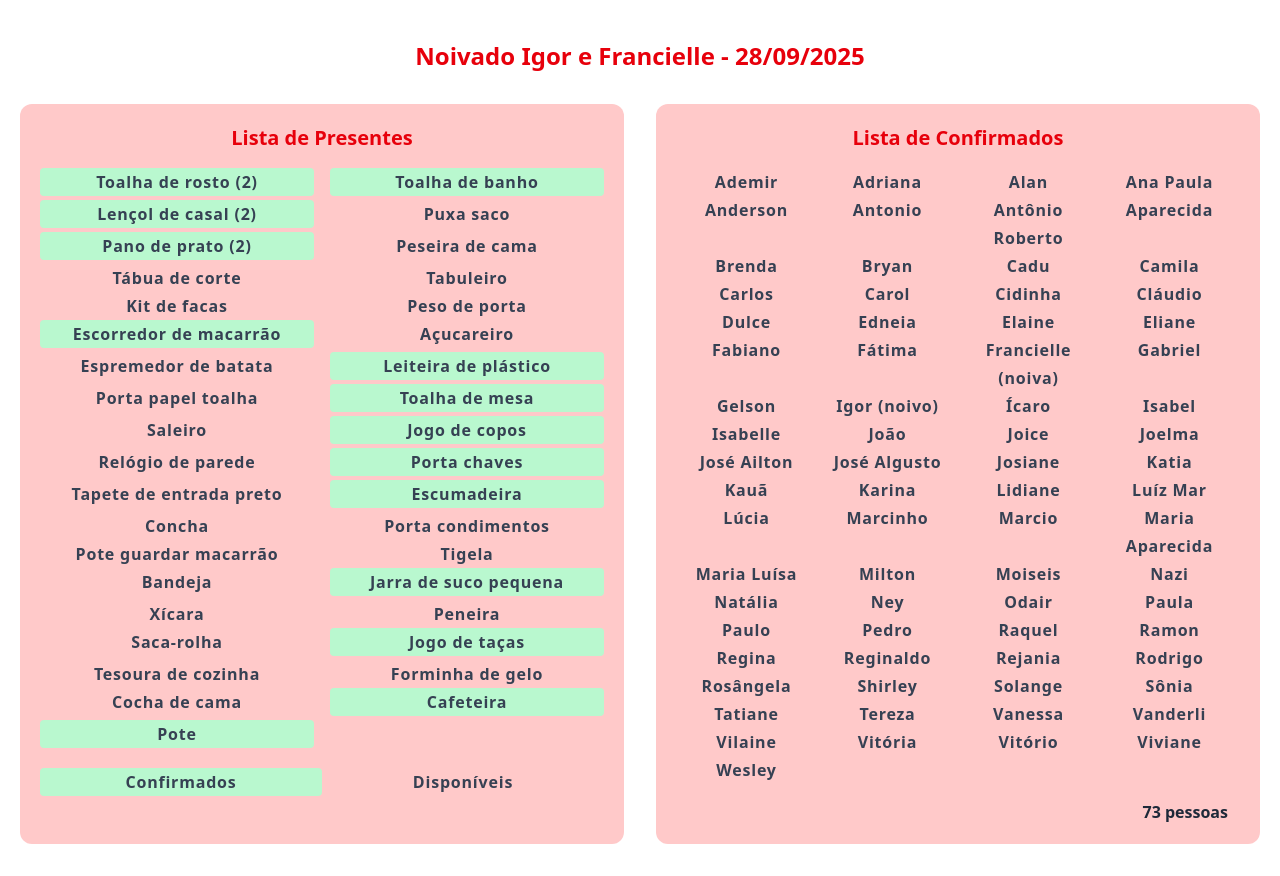
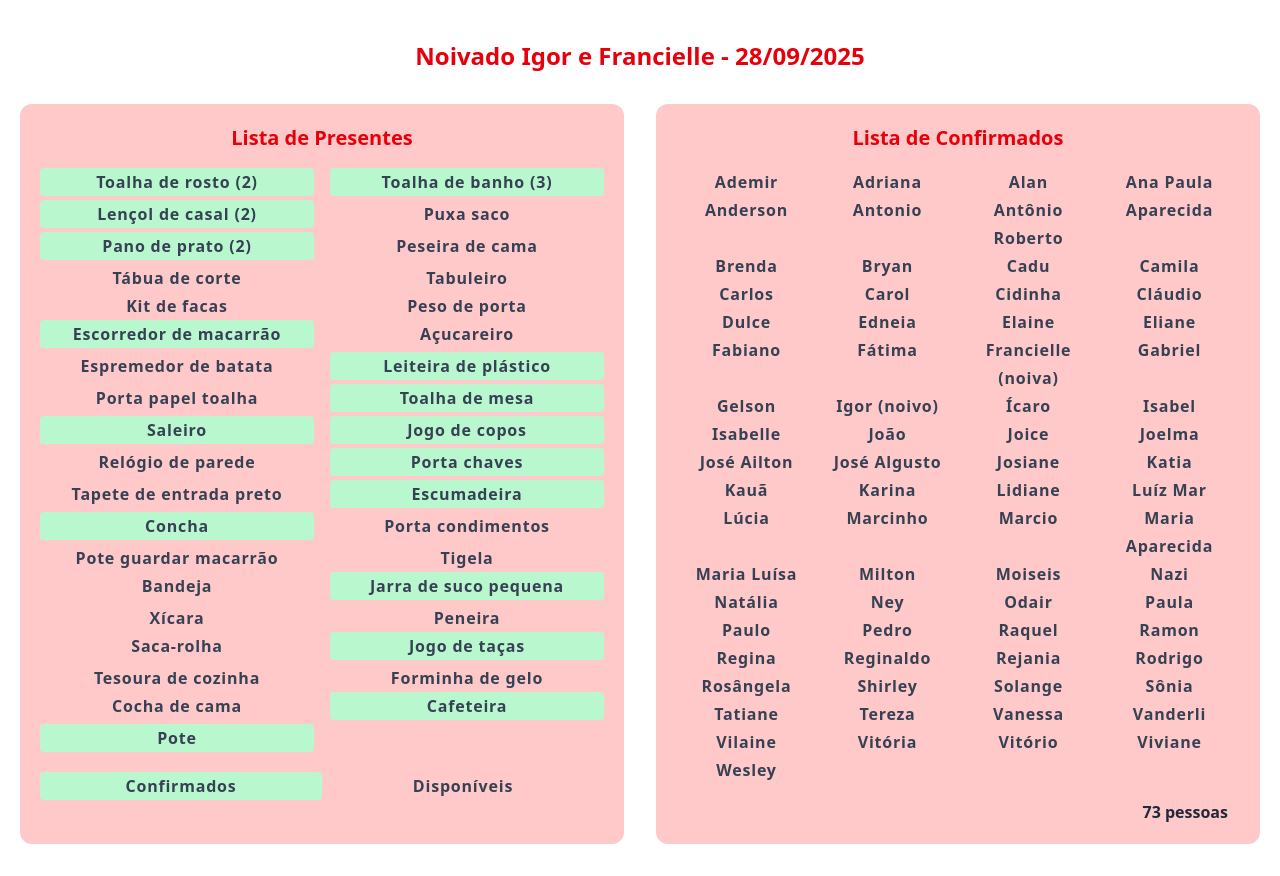
Before and after one commit to igorjosiel/Itens_meu_noivado, a plain HTML site: page index.html in a window 1280 px wide. Drawn offline with nearby package versions, Linux system fonts and the light colour scheme.

Commit message:
fix: ajusta a lista de presentes.

```diff
--- a/index.html
+++ b/index.html
@@ -16,7 +16,7 @@
 
             <ul class="grid grid-cols-1 md:grid-cols-2 md:gap-x-4 text-gray-700 font-bold mx-5 text-center tracking-wider leading-7">
                 <li class="bg-green-200 rounded mb-1">Toalha de rosto (2)</li>
-                <li class="bg-green-200 rounded mb-1">Toalha de banho</li>
+                <li class="bg-green-200 rounded mb-1">Toalha de banho (3)</li>
                 <li class="bg-green-200 rounded mb-1">Lençol de casal (2)</li>
                 <li>Puxa saco</li>
                 <li class="bg-green-200 rounded mb-1">Pano de prato (2)</li>
@@ -31,13 +31,13 @@
                 <li class="bg-green-200 rounded mb-1">Leiteira de plástico</li>
                 <li>Porta papel toalha</li>
                 <li class="bg-green-200 rounded mb-1">Toalha de mesa</li>
-                <li>Saleiro</li>
+                <li class="bg-green-200 rounded mb-1">Saleiro</li>
                 <li class="bg-green-200 rounded mb-1">Jogo de copos</li>
                 <li>Relógio de parede</li>
                 <li class="bg-green-200 rounded mb-1">Porta chaves</li>
                 <li>Tapete de entrada preto</li>
                 <li class="bg-green-200 rounded mb-1">Escumadeira</li>
-                <li>Concha</li>
+                <li class="bg-green-200 rounded mb-1">Concha</li>
                 <li>Porta condimentos</li>
                 <li>Pote guardar macarrão</li>
                 <li>Tigela</li>
```
